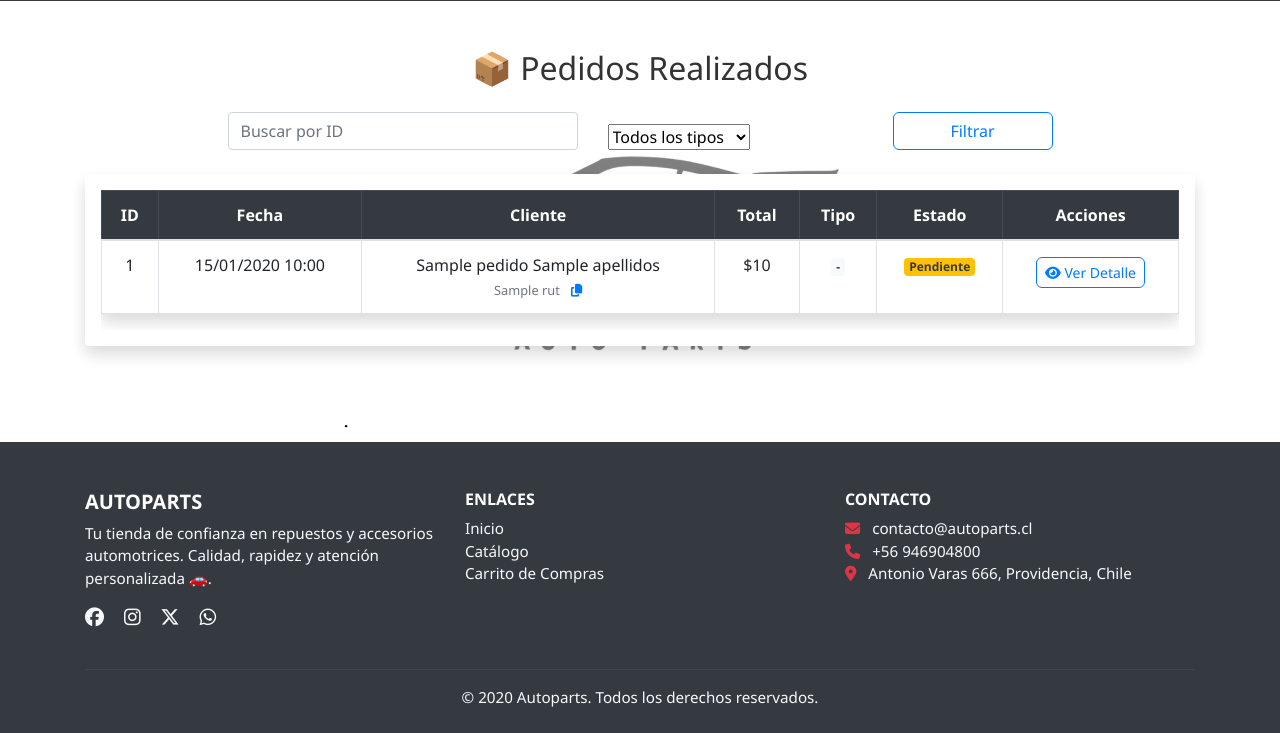
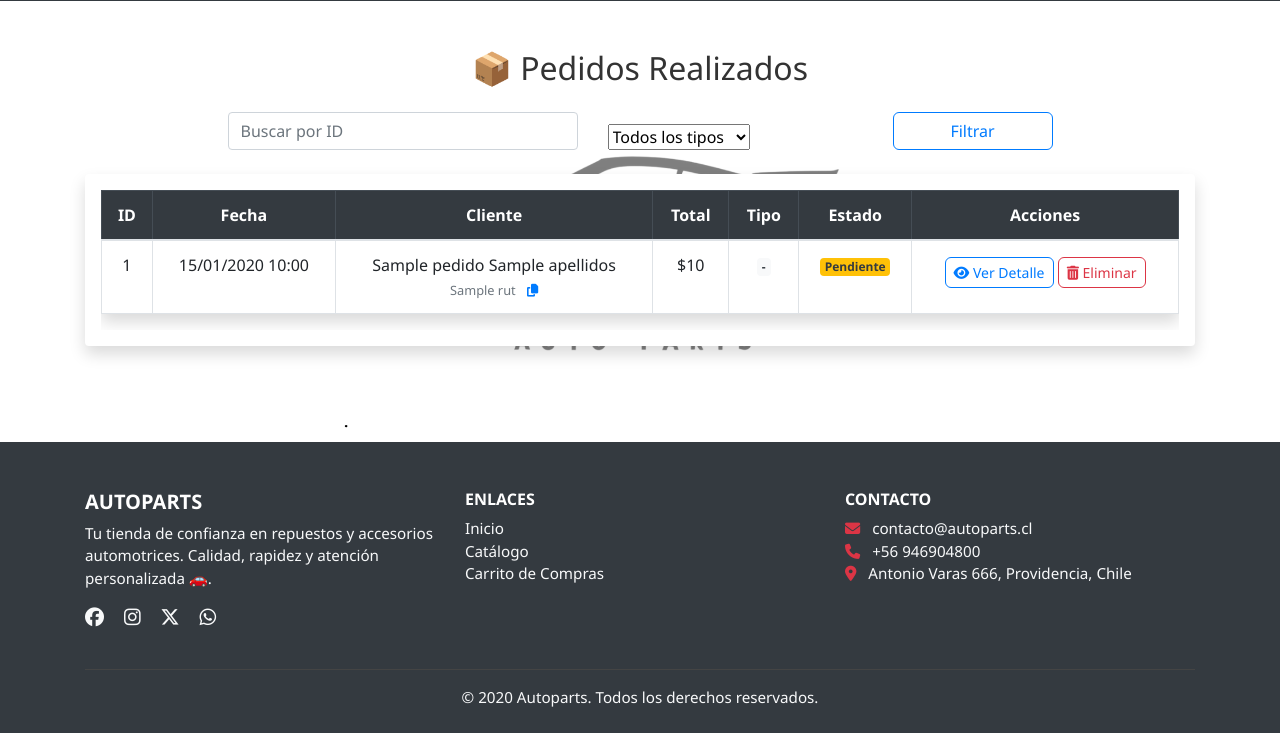
Before and after one commit to oozcode/Autoparts, a Django app: template Autopart/templates/autopart/dashboard_pedidos.html in a window 1280 px wide. Shown: the part 146-879 px from the top of the page. Run offline with Django 5.2, Linux system fonts and the light colour scheme; the template is opened without the code that fills it: most values are stand-ins (such as "Sample title", 1, 10 or a date in 2020); some libraries are stand-ins or nearby versions.

Commit message:
Entrega2Final

```diff
--- a/Autopart/models.py
+++ b/Autopart/models.py
@@ -162,7 +162,11 @@ class Order(models.Model):
         ('recibido', 'Recibido'),
         ('retirado', 'Retirado'),
     ]
+
     estado = models.CharField(max_length=20, choices=ESTADOS, default='pendiente')
+    def __str__(self):
+        return self.rut
+
 # Items dentro de una orden con cantidad y precio
 class OrderItem(models.Model):
     order = models.ForeignKey(Order, on_delete=models.CASCADE, related_name='items')
--- a/Autopart/templates/autopart/base/header.html
+++ b/Autopart/templates/autopart/base/header.html
@@ -1,6 +1,8 @@
 <!DOCTYPE html>
 <html lang="es">
 <head>
+    {% load static %}
+  <link rel="icon" type="image/png" href="{% static 'autopart/img/Icono.png' %}">
     <meta charset="UTF-8">
     <meta name="viewport" content="width=device-width, initial-scale=1.0">
     <title>{% block title %}AutoParts{% endblock %}</title>
--- a/Autopart/templates/autopart/dashboard_pedidos.html
+++ b/Autopart/templates/autopart/dashboard_pedidos.html
@@ -86,6 +86,12 @@
                 title="Ver detalle del pedido">
                 <i class="fas fa-eye me-1"></i> Ver Detalle
                 </a>
+                <a href="#"
+                  class="btn btn-outline-danger btn-sm mt-1 fw-bold"
+                  title="Eliminar pedido"
+                  onclick="eliminarPedido({{ pedido.id }})">
+                  <i class="fas fa-trash-alt me-1"></i> Eliminar
+                </a>
             </div>
             </td>
         </tr>
@@ -142,6 +148,41 @@
     }
   });
 }
+function eliminarPedido(pedidoId) {
+  Swal.fire({
+    title: '¿Eliminar pedido?',
+    text: "Esta acción no se puede deshacer.",
+    icon: 'warning',
+    showCancelButton: true,
+    confirmButtonColor: '#d33',
+    cancelButtonColor: '#3085d6',
+    confirmButtonText: 'Sí, eliminar',
+    cancelButtonText: 'Cancelar'
+  }).then((result) => {
+    if (result.isConfirmed) {
+      fetch(`/eliminar-pedido/${pedidoId}/`, {
+        method: 'POST',
+        headers: {
+          'Content-Type': 'application/json',
+          'X-CSRFToken': getCSRFToken()
+        }
+      })
+      .then(response => {
+        if (!response.ok) {
+          return response.json().then(err => { throw new Error(err.error || 'Error al eliminar'); });
+        }
+        return response.json();
+      })
+      .then(() => {
+        Swal.fire('Eliminado', 'El pedido ha sido eliminado.', 'success')
+          .then(() => location.reload());
+      })
+      .catch(error => {
+        Swal.fire('Error', error.message, 'error');
+      });
+    }
+  });
+}
   function copiarAlPortapapeles(texto) {
     navigator.clipboard.writeText(texto).then(() => {
       Swal.fire({
--- a/Autopart/urls.py
+++ b/Autopart/urls.py
@@ -52,4 +52,5 @@ urlpatterns = [
     path('asignar-mayorista/<int:user_id>/', views.asignar_mayorista, name='asignar_mayorista'),
     path('confirmar-retiro/<int:pedido_id>/', views.confirmar_retiro, name='confirmar_retiro'),
     path('dashboard/pedidos/', views.dashboard_pedidos, name='dashboard_pedidos'),
+    path('eliminar-pedido/<int:pedido_id>/', views.eliminar_pedido, name='eliminar_pedido'),
 ]
```
Also changed, not shown: Autopart/views.py (+8 -0 lines), db.sqlite3.
